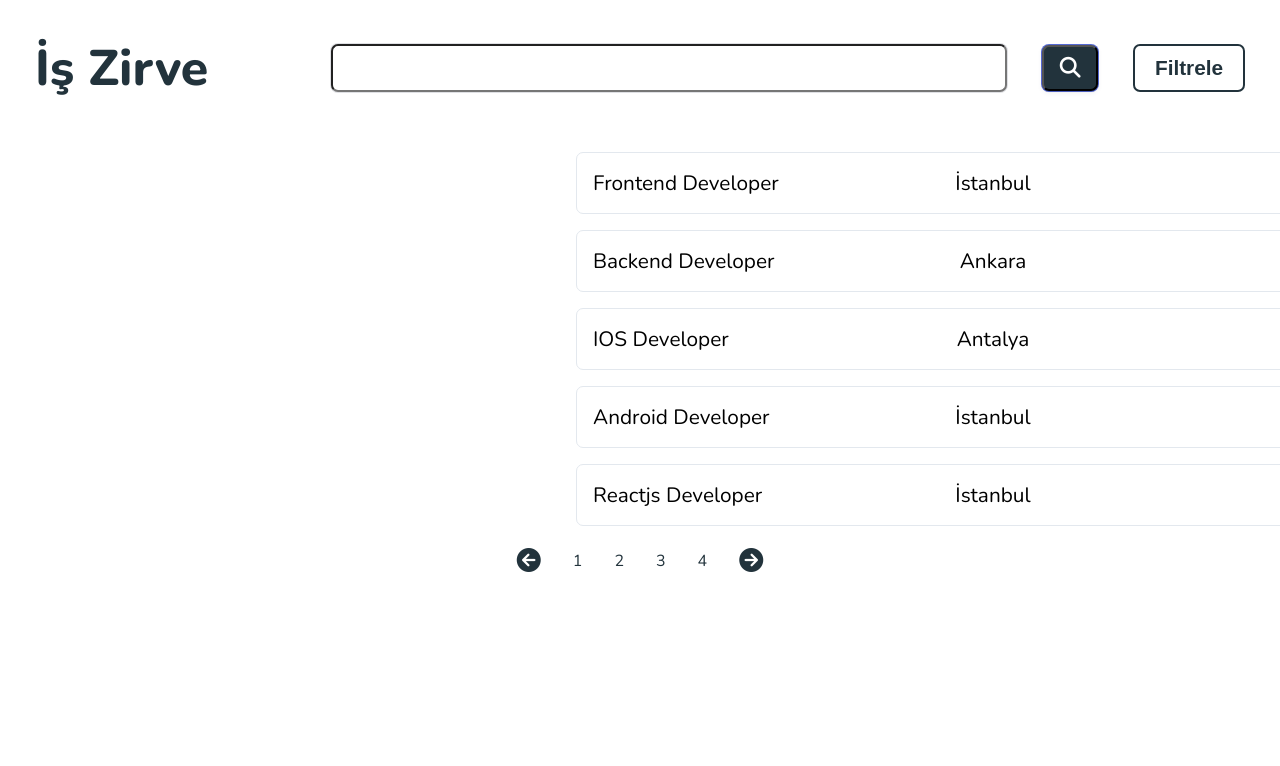
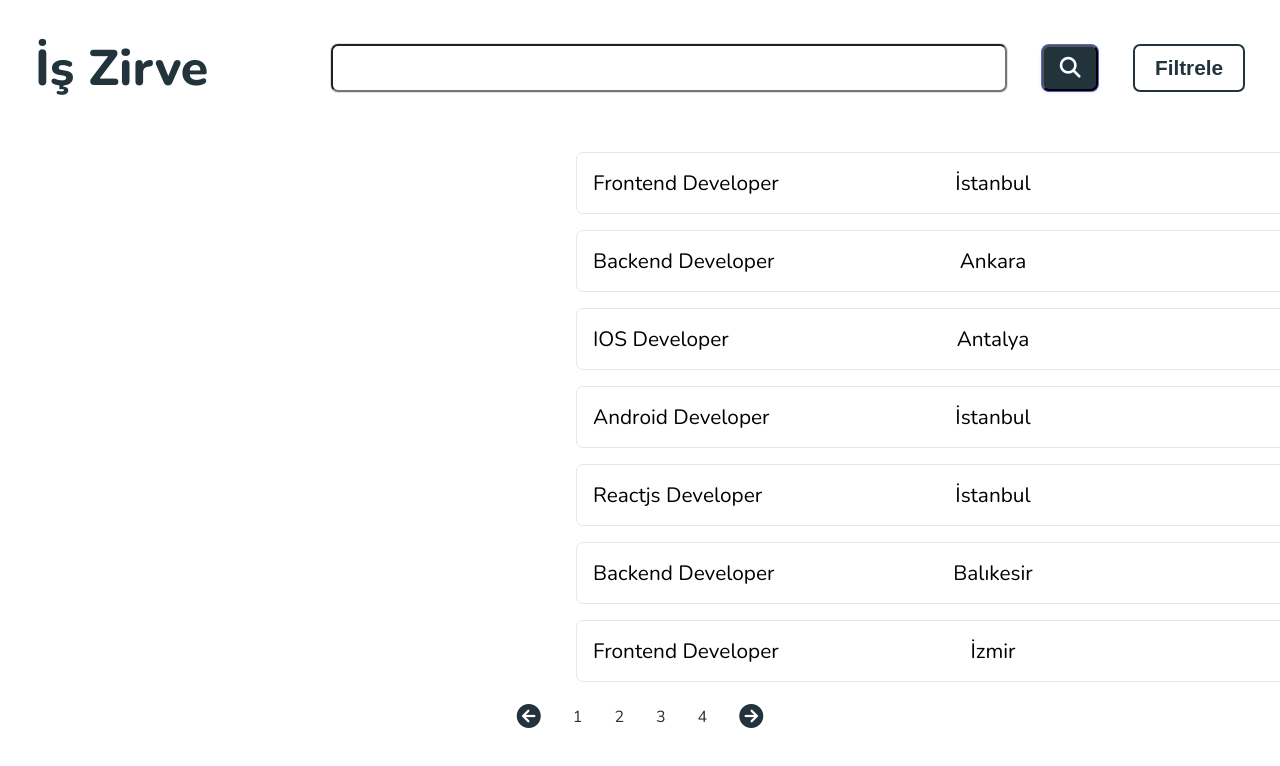
Before and after one commit to dilarauluturhan/is-zirve, a React (Create React App) app: page /joblist in a window 1280 px wide. Shown: the top 766 px of the page. Built offline with nearby package versions, Linux system fonts and the light colour scheme.

Commit message:
feat: added filter feature

```diff
--- a/src/components/JobList.js
+++ b/src/components/JobList.js
@@ -5,20 +5,46 @@ import Pagination from './Pagination';
 
 function JobList() {
 
-  const jobsPerPage = 5; // her sayfada kaç iş ilanı gösterileceği
+  const jobsPerPage = 7; // her sayfada kaç iş ilanı gösterileceği
   const [currentPage, setCurrentPage] = useState(1); // şu anki sayfa numarası
+  const [filter, setFilter] = useState(''); // filtreleme işlemi için
+
+  // iş ilanlarını filtreleyen fonksiyon
+  const filterJobs = (jobList) => {
+    switch (filter) {
+      case 'title':
+        return jobList.sort((a, b) => a.title.localeCompare(b.title));
+      case 'new':
+        return jobList.sort((a, b) => new Date(b.date) - new Date(a.date));
+      case 'old':
+        return jobList.sort((a, b) => new Date(a.date) - new Date(b.date));
+      default:
+        return jobList;
+    }
+  }
+
+  // iş ilanlarını filtreleyerek şu anki sayfadaki iş ilanlarını almak için
+  const currentJobs = filterJobs(JSONJOBS).slice(
+    (currentPage - 1) * jobsPerPage,
+    currentPage * jobsPerPage
+  );
+
+  // filtreyi sıfırlayan fonksiyon
+  const resetFilter = () => {
+    setFilter(''); // filtreyi sıfırla
+    setCurrentPage(1); // sayfa numarasını sıfırla
+  }
 
   // toplam sayfa sayısı hesabı
   const totalPages = Math.ceil(JSONJOBS.length / jobsPerPage);
 
-  // şu anki sayfadaki iş ilanları
-  const currentJobs = JSONJOBS.slice(
-    (currentPage -1 ) * jobsPerPage,
-    currentPage * jobsPerPage
-  );
-
   const handlePageChange = (pageNumber) => {
     setCurrentPage(pageNumber);
+  }
+
+  const handleFilterChange = (selectedFilter) => {
+    setFilter(selectedFilter);
+    setCurrentPage(1); //filtre değiştiğinde sayfa numarasını sıfırla
   }
 
   return (
@@ -34,9 +60,10 @@ function JobList() {
             Filtrele
           </button>
           <div className='dropdown-content'>
-            <a href='#\'>İsme göre</a>
-            <a href='#\'>Tarihe göre en yeni</a>
-            <a href='#\'>Tarihe göre en eski</a>
+            <a href='#\' onClick={() => handleFilterChange('title')}>İsme göre</a>
+            <a href='#\' onClick={() => handleFilterChange('new')}>Tarihe göre en yeni</a>
+            <a href='#\' onClick={() => handleFilterChange('old')}>Tarihe göre en eski</a>
+            <a href='#\' onClick={resetFilter}>Filtreyi sıfırla</a>
           </div>
         </div>
       </header>
@@ -55,9 +82,9 @@ function JobList() {
       </main>
       <footer>
         <Pagination
-        currentPage={currentPage}
-        totalPages={totalPages}
-        onPageChange={handlePageChange}
+          currentPage={currentPage}
+          totalPages={totalPages}
+          onPageChange={handlePageChange}
         />
       </footer>
     </div>
--- a/src/db.json
+++ b/src/db.json
@@ -3,120 +3,168 @@
         "id": 1,
         "title": "Frontend Developer",
         "city": "İstanbul",
-        "date": "07/2023"
+        "date": "2023/07/21"
     },
     {
         "id": 2,
         "title": "Backend Developer",
         "city": "Ankara",
-        "date": "06/2023"
+        "date": "2023/06/15"
     },
     {
         "id": 3,
         "title": "IOS Developer",
         "city": "Antalya",
-        "date": "07/2023"
+        "date": "2023/07/12"
     },
     {
         "id": 4,
         "title": "Android Developer",
         "city": "İstanbul",
-        "date": "05/2023"
+        "date": "2023/05/01"
     },
     {
         "id": 5,
         "title": "Reactjs Developer",
         "city": "İstanbul",
-        "date": "07/2023"
+        "date": "2023/07/05"
     },
     {
         "id": 6,
         "title": "Backend Developer",
         "city": "Balıkesir",
-        "date": "08/2023"
+        "date": "2023/08/14"
     },
     {
         "id": 7,
         "title": "Frontend Developer",
         "city": "İzmir",
-        "date": "09/2023"
+        "date": "2023/09/06"
     },
     {
         "id": 8,
         "title": "Fullstack Developer",
         "city": "Isparta",
-        "date": "07/2023"
+        "date": "2023/07/03"
     },
     {
         "id": 9,
         "title": "Backend Developer",
         "city": "Denizli",
-        "date": "07/2023"
+        "date": "2023/07/26"
     },
     {
         "id": 10,
         "title": "Frontend Developer",
         "city": "Aydın",
-        "date": "10/2023"
+        "date": "2023/10/12"
     },
     {
         "id": 11,
         "title": "Android Developer",
         "city": "Muğla",
-        "date": "07/2023"
+        "date": "2023/05/23"
     },
     {
         "id": 12,
         "title": "IOS Developer",
         "city": "İzmir",
-        "date": "06/2023"
+        "date": "2023/06/24"
     },
     {
         "id": 13,
         "title": "Fullstack Developer",
         "city": "Çanakkale",
-        "date": "07/2023"
+        "date": "2023/07/19"
     },
     {
         "id": 14,
         "title": "JavaScript Developer",
         "city": "İstanbul",
-        "date": "08/2023"
+        "date": "2023/08/11"
     },
     {
         "id": 15,
         "title": "Angular Developer",
         "city": "İzmir",
-        "date": "07/2023"
+        "date": "2023/07/17"
     },
     {
         "id": 16,
         "title": "Reactjs Developer",
         "city": "Bolu",
-        "date": "07/2023"
+        "date": "2023/07/25"
     },
     {
         "id": 17,
         "title": "Vuejs Developer",
         "city": "Muğla",
-        "date": "09/2023"
+        "date": "2023/09/01"
     },
     {
         "id": 18,
         "title": "Java Developer",
         "city": "İstanbul",
-        "date": "08/2023"
+        "date": "2023/04/23"
     },
     {
         "id": 19,
         "title": "PHP Developer",
         "city": "Ankara",
-        "date": "08/2023"
+        "date": "2023/08/25"
     },
     {
         "id": 20,
         "title": ".Net Developer",
         "city": "Çanakkale",
-        "date": "07/2023"
+        "date": "2023/07/02"
+    },
+    {
+        "id": 21,
+        "title": "Frontend Developer",
+        "city": "Antalya",
+        "date": "2023/09/02"
+    },
+    {
+        "id": 22,
+        "title": "Nodejs Developer",
+        "city": "Bursa",
+        "date": "2023/08/12"
+    },
+    {
+        "id": 23,
+        "title": "Frontend Developer",
+        "city": "İstanbul",
+        "date": "2023/08/15"
+    },
+    {
+        "id": 24,
+        "title": "Remote Backend Developer",
+        "city": "İstanbul",
+        "date": "2023/09/17"
+    },
+    {
+        "id": 25,
+        "title": "C# Developer",
+        "city": "İstanbul",
+        "date": "2023/07/22"
+    },
+    {
+        "id": 26,
+        "title": "C# Developer",
+        "city": "İzmir",
+        "date": "2023/07/22"
+    },
+    {
+        "id": 27,
+        "title": "Vuejs Developer",
+        "city": "Ankara",
+        "date": "2023/10/22"
+    },
+    {
+        "id": 28,
+        "title": "Vuejs Developer",
+        "city": "Ankara",
+        "date": "2023/10/22"
     }
 ]
--- a/src/style/joblist.css
+++ b/src/style/joblist.css
@@ -99,7 +99,7 @@ input {
   border: 2px solid #22333c;
   border-radius: 7px;
   width: 12rem;
-  height: 9.7rem;
+  height: 12.4rem;
   box-shadow: 0px 8px 16px 0px rgba(0, 0, 0, 0.2);
   z-index: 1;
   margin-top: 1px;
--- a/src/style/joblist.scss
+++ b/src/style/joblist.scss
@@ -110,7 +110,7 @@ input {
     border: 2px solid $color-base;
     border-radius: 7px;
     width: 12rem;
-    height: 9.7rem;
+    height: 12.4rem;
     box-shadow: 0px 8px 16px 0px rgba(0, 0, 0, 0.2);
     z-index: 1;
     margin-top: 1px;
```
Also changed, not shown: 1 other file (tests, documents, lock files or other folders).
